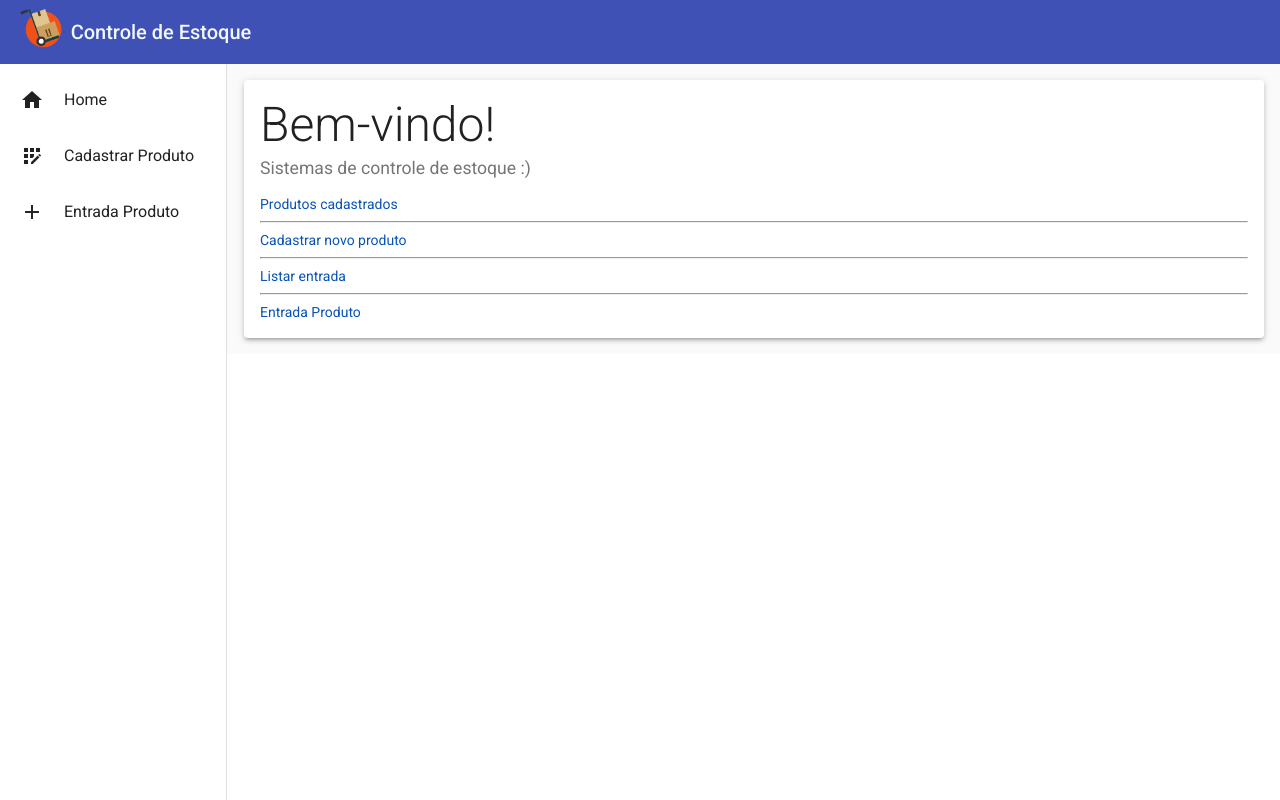
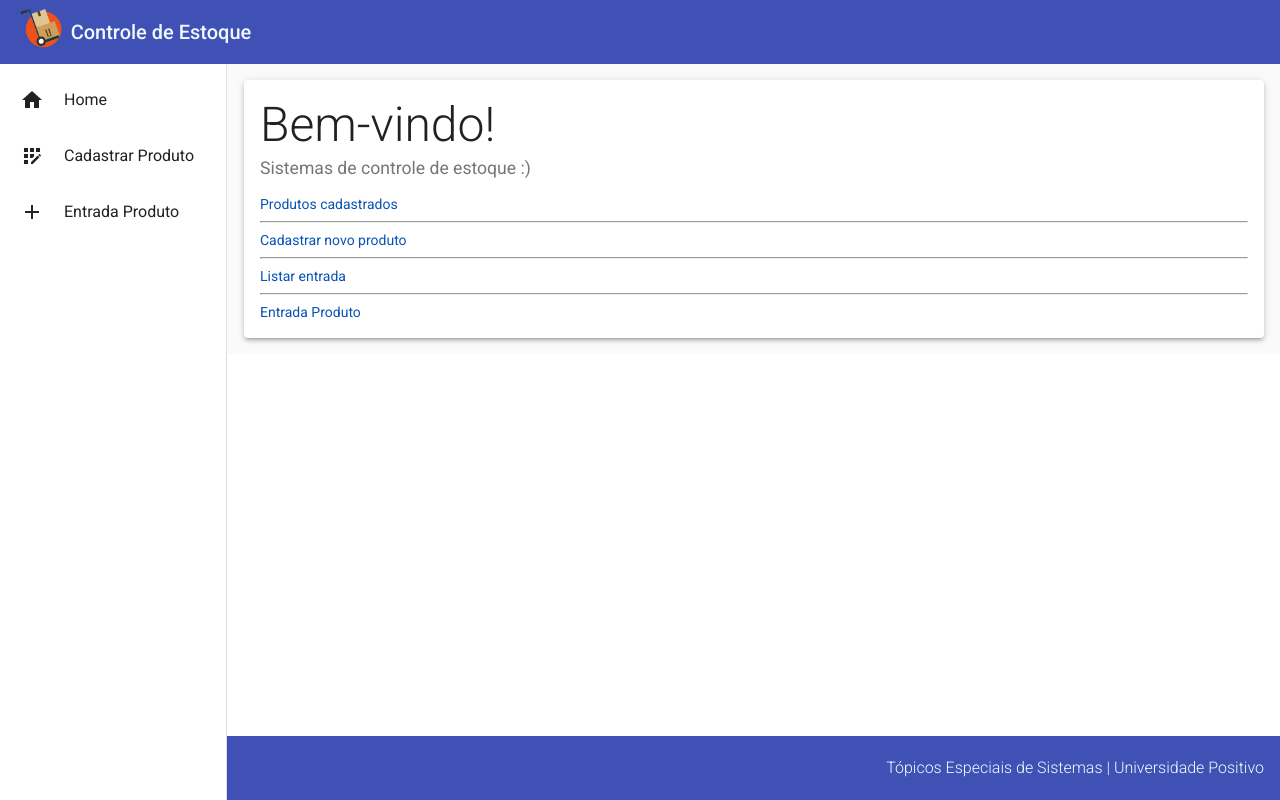
Before and after one commit to alisson-osvaldo/ControleDeEstoque, an Angular app in the folder FRONT/: page / in a window 1280 px wide. Built offline with nearby package versions, Linux system fonts and the light colour scheme.

Commit message:
footer adicionado

```diff
--- a/FRONT/src/app/app-component.html
+++ b/FRONT/src/app/app-component.html
@@ -1,2 +1,3 @@
 <app-header></app-header>
 <app-content></app-content>
+<app-footer></app-footer>
--- a/FRONT/src/app/app.module.ts
+++ b/FRONT/src/app/app.module.ts
@@ -28,6 +28,7 @@
 import { BrowserAnimationsModule } from '@angular/platform-browser/animations';
 import { CadastrarFornecedorComponent } from './components/views/fornecedor/cadastrar-fornecedor/cadastrar-fornecedor.component';
 import { ListarFornecedorComponent } from './components/views/fornecedor/listar-fornecedor/listar-fornecedor.component';
+import { FooterComponent } from './components/template/footer/footer.component';
 
 
 
@@ -44,7 +45,8 @@
     HomeComponent,
     BuscarComponent,
     CadastrarFornecedorComponent,
-    ListarFornecedorComponent
+    ListarFornecedorComponent,
+    FooterComponent,
 
 
   ],
--- /dev/null
+++ b/FRONT/src/app/components/template/footer/footer.component.css
@@ -0,0 +1,14 @@
+.footer{
+    position: fixed;
+    bottom: 0;
+    background-color: #3f51b5;
+
+    display: flex;
+    justify-content: flex-end;
+}
+
+.footer span{
+    font-size: 1rem;
+    font-weight: 300;
+    color: azure;
+}
--- /dev/null
+++ b/FRONT/src/app/components/template/footer/footer.component.html
@@ -0,0 +1,5 @@
+<mat-toolbar class="footer">
+    <span>
+        Tópicos Especiais de Sistemas | Universidade Positivo
+    </span>
+</mat-toolbar>
--- /dev/null
+++ b/FRONT/src/app/components/template/footer/footer.component.ts
@@ -0,0 +1,15 @@
+import { Component, OnInit } from '@angular/core';
+
+@Component({
+  selector: 'app-footer',
+  templateUrl: './footer.component.html',
+  styleUrls: ['./footer.component.css']
+})
+export class FooterComponent implements OnInit {
+
+  constructor() { }
+
+  ngOnInit(): void {
+  }
+
+}
--- a/FRONT/src/app/components/views/home/home.component.html
+++ b/FRONT/src/app/components/views/home/home.component.html
@@ -9,5 +9,4 @@
     <a routerLink="/controle/listar/entrada">Listar entrada</a>
     <hr>
     <a routerLink="/controle/cadastrar/entrada">Entrada Produto</a>
-
 </mat-card>
--- /dev/null
+++ b/FRONT/src/app/views/entrada/deletar-entrada/deletar-entrada.component.html
@@ -0,0 +1 @@
+<p>deletar-entrada works!</p>
--- a/FRONT/src/index.html
+++ b/FRONT/src/index.html
@@ -2,7 +2,7 @@
 <html lang="en">
 <head>
   <meta charset="utf-8">
-  <title>FRONT</title>
+  <title>Controle de Estoque</title>
   <base href="/">
   <meta name="viewport" content="width=device-width, initial-scale=1">
   <link rel="icon" type="image/x-icon" href="favicon.ico">
```
Also changed, not shown: FRONT/src/app/views/entrada/deletar-entrada/deletar-entrada.component.ts (added, +15 -0 lines), FRONT/src/app/app-routing.module.ts (line endings or trailing spaces), FRONT/src/app/views/entrada/deletar-entrada/deletar-entrada.component.css (added).
